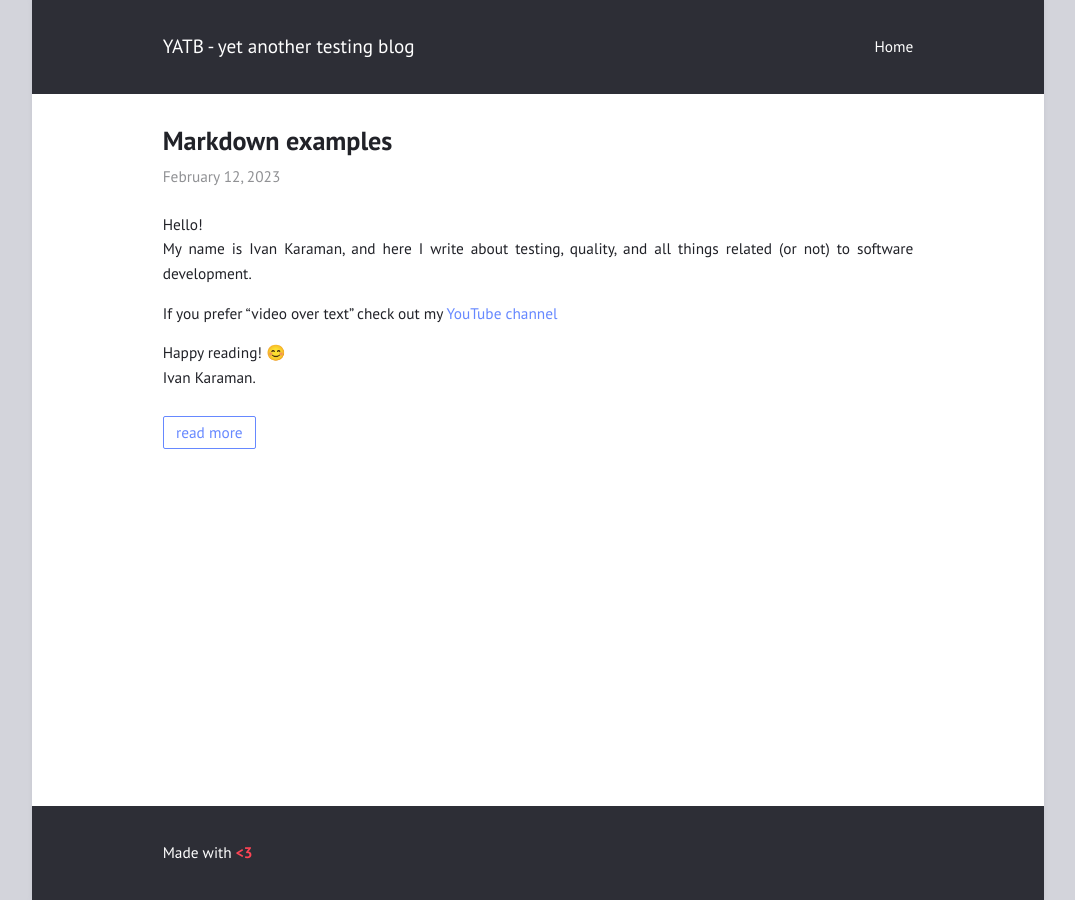
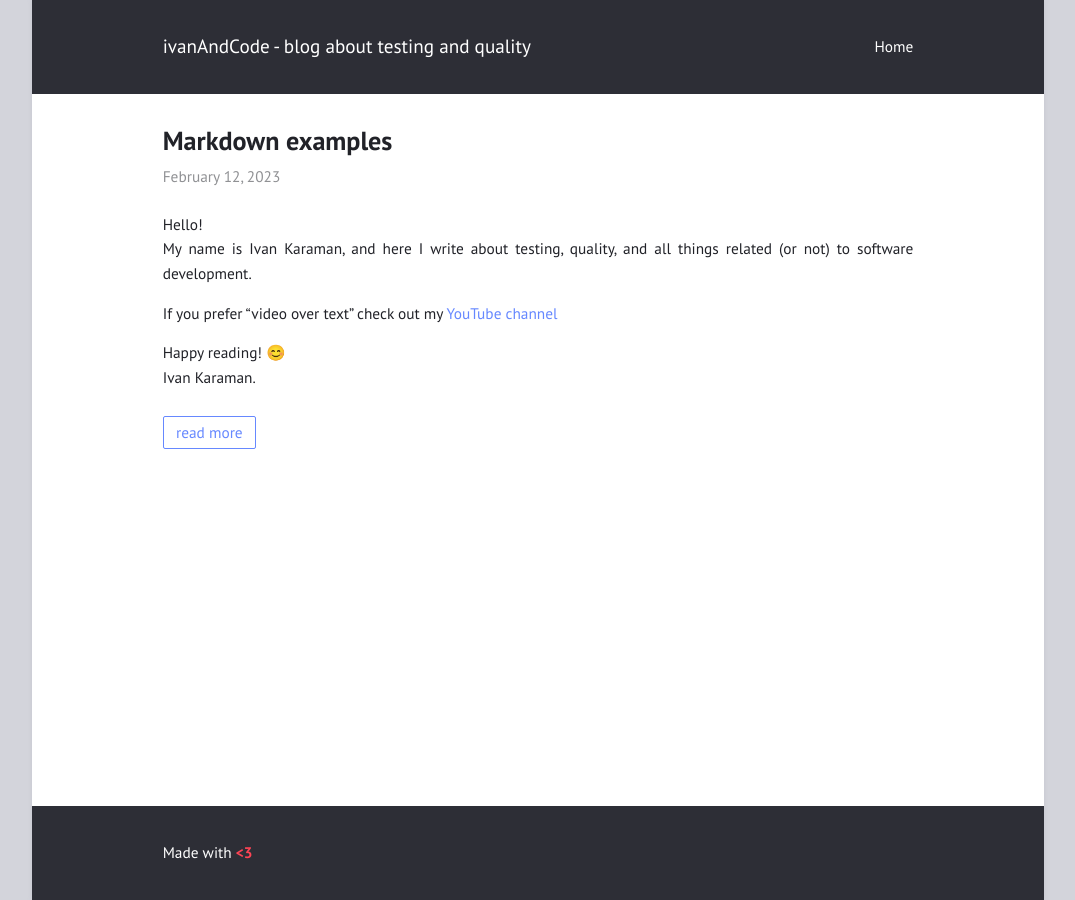
Before and after one commit to ivanAndCode/ivanAndCode, a Jekyll site: the page built from index.html, in a window 1280 px wide. Shown: the whole page, without its empty margins (102-1177 px from the left). Built offline with Jekyll 4.4.1, drawn with Linux system fonts in a browser that asks for light colours.

Commit message:
Update title

```diff
--- a/_config.yml
+++ b/_config.yml
@@ -1,4 +1,4 @@
-title: "YATB - yet another testing blog"
+title: "ivanAndCode - blog about testing and quality"
 author: "Ivan Karaman aka ivanAndCode"
 description: "Made with <b style=\"color: #f45;\">&lt;3</b>"
 permalink: /:title/
```
